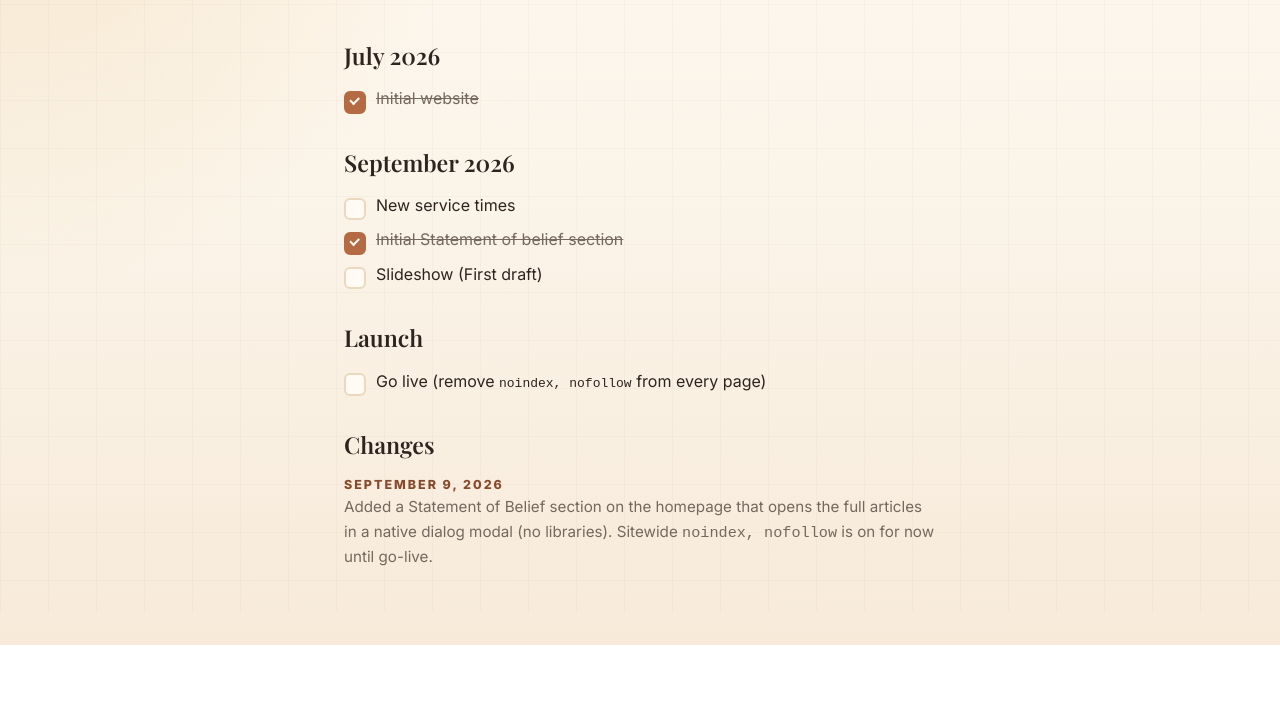
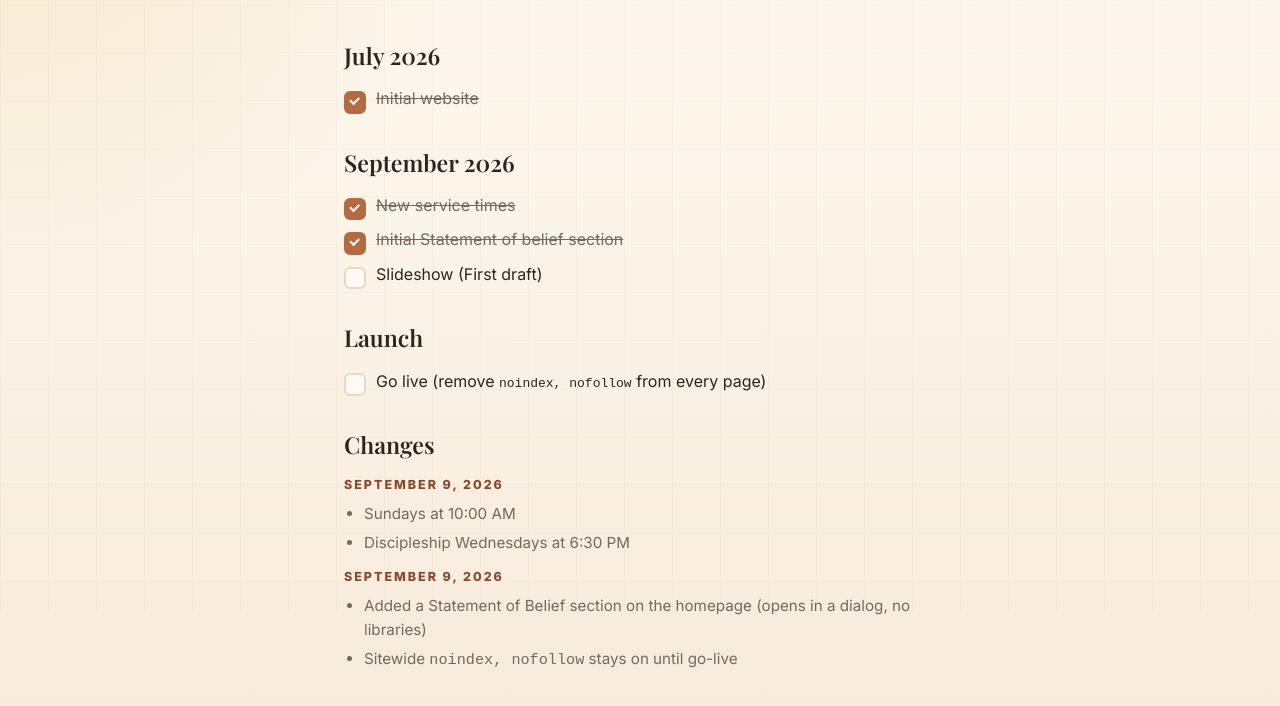
Before and after one commit to SanwaLabs/refuge-city-church, a plain HTML site: page todo/index.html in a window 1280 px wide. Shown: the part 188-894 px from the top of the page. Before the commit the page ends 833 px from the top, so only its background shows below. Drawn offline with nearby package versions, Linux system fonts and the light colour scheme.

Commit message:
Update service times for Sunday and Discipleship Wednesday.
Co-authored-by: Cursor <cursoragent@cursor.com>

```diff
--- a/styles.css
+++ b/styles.css
@@ -336,7 +336,7 @@ address {
 
 .service-grid {
   display: grid;
-  grid-template-columns: repeat(3, minmax(0, 1fr));
+  grid-template-columns: repeat(2, minmax(0, 1fr));
   gap: 1.5rem;
 }
 
--- a/todo/index.html
+++ b/todo/index.html
@@ -142,10 +142,22 @@
       list-style: none;
     }
 
-    .todo-changes li {
+    .todo-changes > li {
       margin: 0.75rem 0;
       color: var(--color-muted);
       font-size: 0.95rem;
+    }
+
+    .todo-changes ul {
+      margin: 0.4rem 0 0;
+      padding-left: 1.25rem;
+    }
+
+    .todo-changes ul li {
+      margin: 0.3rem 0;
+      color: var(--color-muted);
+      font-size: 0.95rem;
+      list-style: disc;
     }
 
     .todo-change-date {
@@ -172,7 +184,7 @@
 
       <h2>September 2026</h2>
       <ul class="todo-list">
-        <li>New service times</li>
+        <li class="done"><del>New service times</del></li>
         <li class="done"><del>Initial Statement of belief section</del></li>
         <li>Slideshow (First draft)</li>
       </ul>
@@ -186,9 +198,17 @@
       <ul class="todo-changes">
         <li>
           <span class="todo-change-date">September 9, 2026</span>
-          Added a Statement of Belief section on the homepage that opens the full
-          articles in a native dialog modal (no libraries). Sitewide
-          <code>noindex, nofollow</code> is on for now until go-live.
+          <ul>
+            <li>Sundays at 10:00 AM</li>
+            <li>Discipleship Wednesdays at 6:30 PM</li>
+          </ul>
+        </li>
+        <li>
+          <span class="todo-change-date">September 9, 2026</span>
+          <ul>
+            <li>Added a Statement of Belief section on the homepage (opens in a dialog, no libraries)</li>
+            <li>Sitewide <code>noindex, nofollow</code> stays on until go-live</li>
+          </ul>
         </li>
       </ul>
     </div>
```
Also changed, not shown: index.html (+13 -7 lines), 1 other file.
